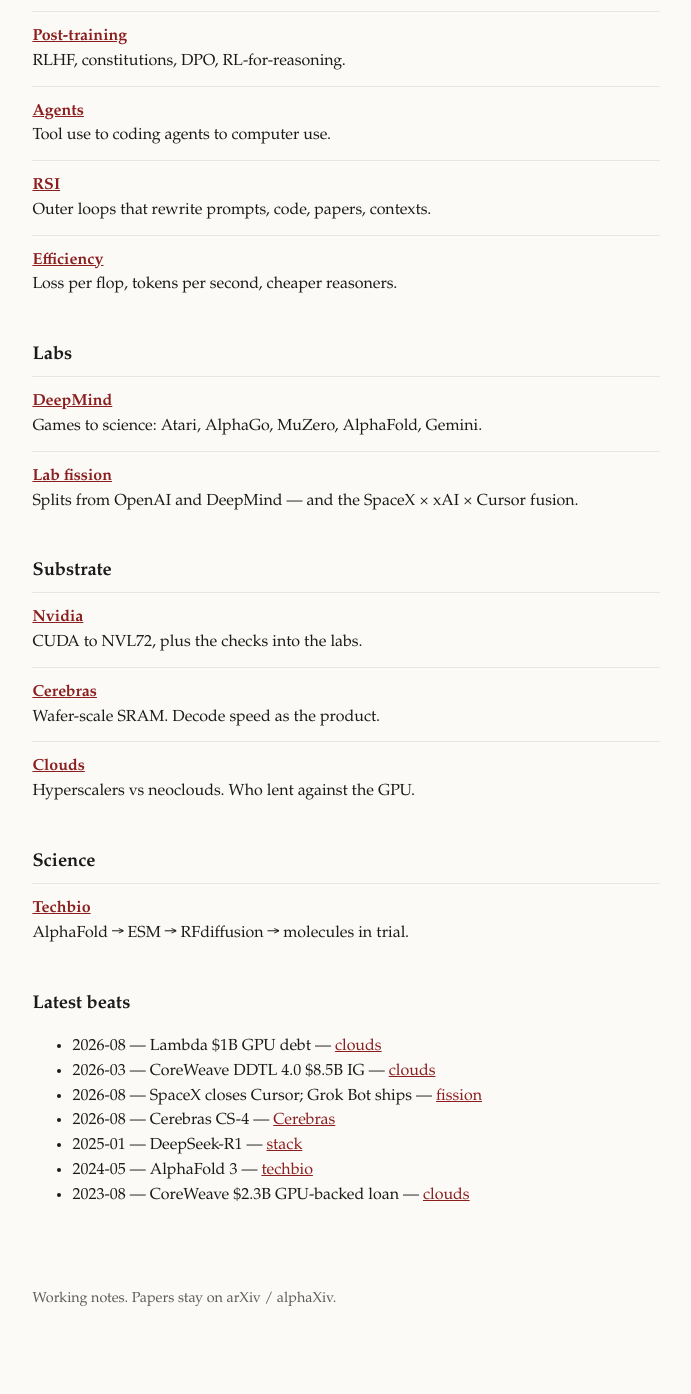
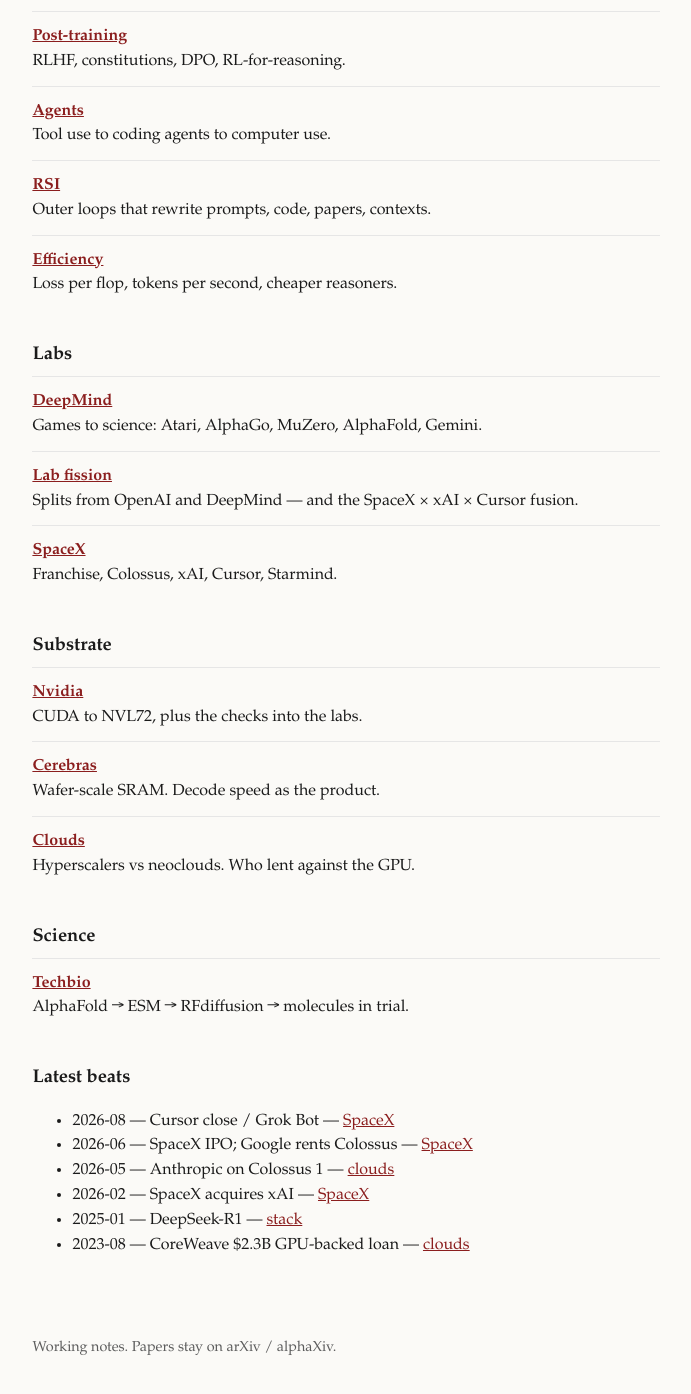
Before and after one commit to vandontduong/chronicle, a Jekyll site: the page built from index.md, in a window 1280 px wide and 1400 px high, scrolled down 290 px. Shown: the top 1394 px of the window, without its empty margins (294-985 px from the left). Built offline with Jekyll 4.4.1, drawn with Linux system fonts in a browser that asks for light colours; before the commit the page ends 1640 px from its top, so only the background shows below that.

Commit message:
Add SpaceX timeline: franchise, xAI, Colossus, Cursor, Starmind

```diff
--- a/_layouts/default.html
+++ b/_layouts/default.html
@@ -13,6 +13,7 @@
       <a href="{{ '/timelines/capability-stack/' | relative_url }}">Stack</a>
       <a href="{{ '/timelines/deepmind/' | relative_url }}">DeepMind</a>
       <a href="{{ '/timelines/lab-fission/' | relative_url }}">Fission</a>
+      <a href="{{ '/timelines/spacex/' | relative_url }}">SpaceX</a>
       <a href="{{ '/timelines/post-training/' | relative_url }}">Post-training</a>
       <a href="{{ '/timelines/agents/' | relative_url }}">Agents</a>
       <a href="{{ '/timelines/rsi/' | relative_url }}">RSI</a>
--- a/index.md
+++ b/index.md
@@ -22,6 +22,7 @@ title: Home
 <ul class="cards">
   <li><strong><a href="{{ '/timelines/deepmind/' | relative_url }}">DeepMind</a></strong> Games to science: Atari, AlphaGo, MuZero, AlphaFold, Gemini.</li>
   <li><strong><a href="{{ '/timelines/lab-fission/' | relative_url }}">Lab fission</a></strong> Splits from OpenAI and DeepMind — and the SpaceX × xAI × Cursor fusion.</li>
+  <li><strong><a href="{{ '/timelines/spacex/' | relative_url }}">SpaceX</a></strong> Franchise, Colossus, xAI, Cursor, Starmind.</li>
 </ul>
 
 ## Substrate
@@ -40,10 +41,9 @@ title: Home
 
 ## Latest beats
 
-- 2026-08 — Lambda $1B GPU debt — [clouds]({{ '/timelines/clouds/' | relative_url }})
-- 2026-03 — CoreWeave DDTL 4.0 $8.5B IG — [clouds]({{ '/timelines/clouds/' | relative_url }})
-- 2026-08 — SpaceX closes Cursor; Grok Bot ships — [fission]({{ '/timelines/lab-fission/' | relative_url }})
-- 2026-08 — Cerebras CS-4 — [Cerebras]({{ '/timelines/cerebras/' | relative_url }})
+- 2026-08 — Cursor close / Grok Bot — [SpaceX]({{ '/timelines/spacex/' | relative_url }})
+- 2026-06 — SpaceX IPO; Google rents Colossus — [SpaceX]({{ '/timelines/spacex/' | relative_url }})
+- 2026-05 — Anthropic on Colossus 1 — [clouds]({{ '/timelines/clouds/' | relative_url }})
+- 2026-02 — SpaceX acquires xAI — [SpaceX]({{ '/timelines/spacex/' | relative_url }})
 - 2025-01 — DeepSeek-R1 — [stack]({{ '/timelines/capability-stack/' | relative_url }})
-- 2024-05 — AlphaFold 3 — [techbio]({{ '/timelines/techbio/' | relative_url }})
 - 2023-08 — CoreWeave $2.3B GPU-backed loan — [clouds]({{ '/timelines/clouds/' | relative_url }})
```
Also changed, not shown: timelines/spacex.md (added, +87 -0 lines), README.md.
